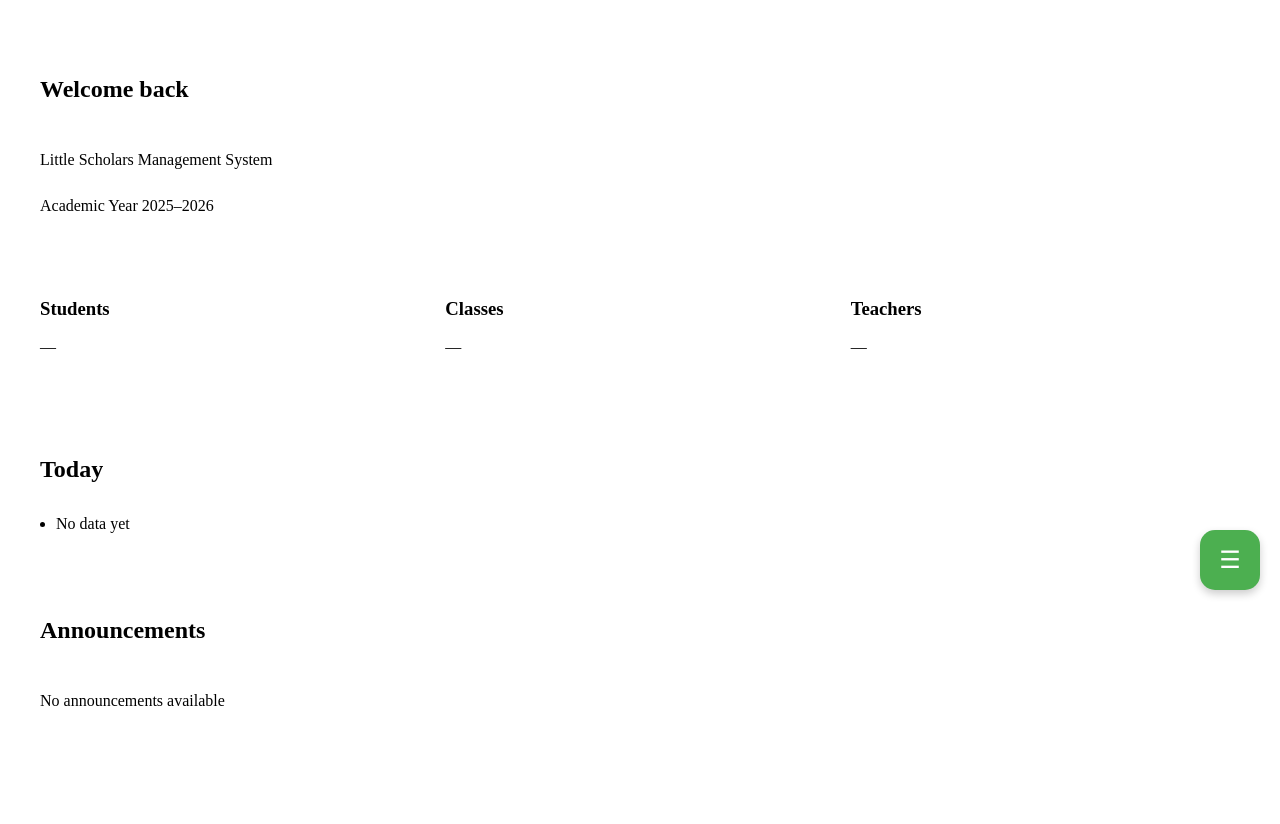
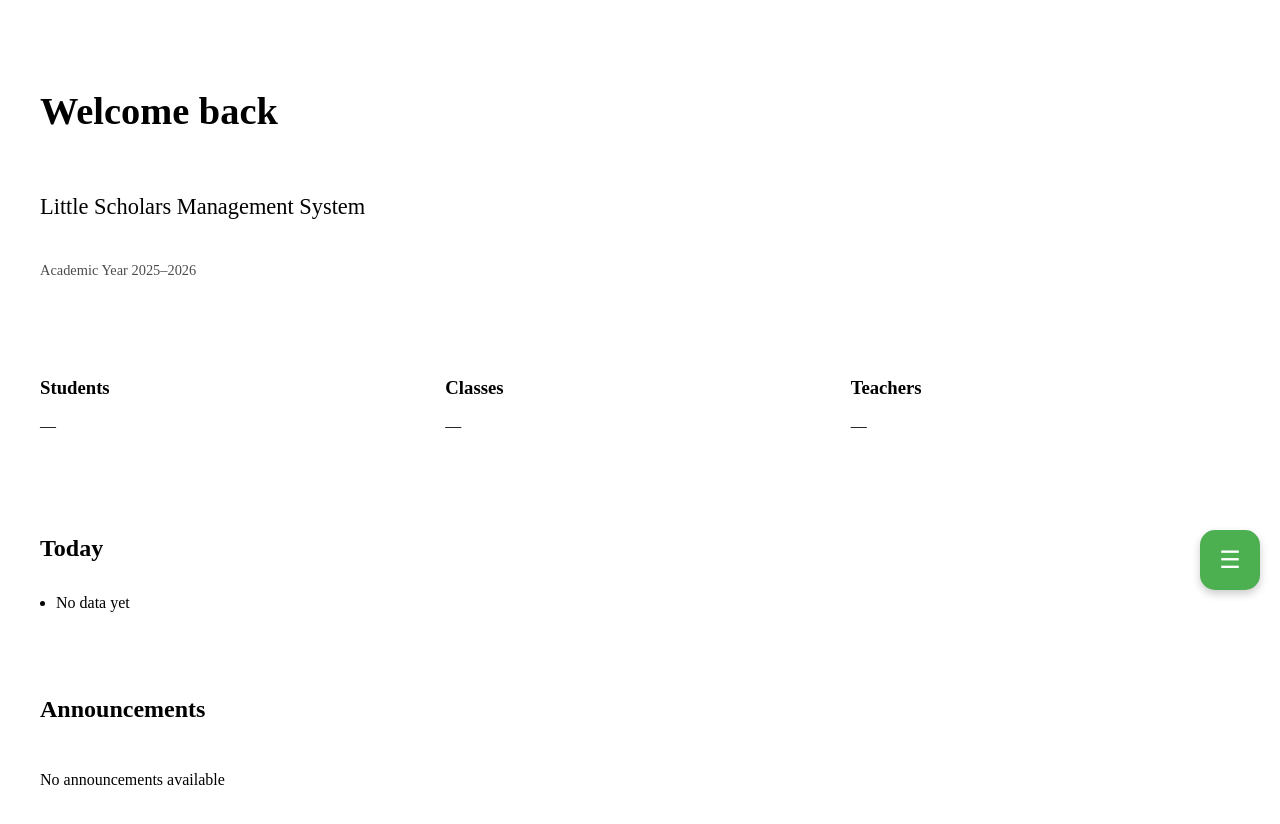
Before and after one commit to Shun89303/little-scholars-protocol, a React (Vite) app: page / in a window 1280 px wide. Shown: the top 824 px of the page. Before the commit the page ends 800 px from the top, so only its background shows below. Built offline with nearby package versions, Linux system fonts and the light colour scheme.

Commit message:
v2.2 Welcome section jsx + css

```diff
--- a/src/pages/Home/Home.jsx
+++ b/src/pages/Home/Home.jsx
@@ -1,13 +1,10 @@
 import "./Home.css";
+import Welcome from "./sections/Welcome/Welcome";
 export default function Home() {
   return (
     <main className="home">
       {/* 1. Welcome / Identity Section */}
-      <section className="home-section home-welcome">
-        <h1>Welcome back</h1>
-        <p>Little Scholars Management System</p>
-        <span>Academic Year 2025–2026</span>
-      </section>
+      <Welcome />
 
       {/* 2. Mini Overview (Light Dashboard) */}
       <section className="home-section home-overview">
--- a/src/pages/Home/sections/Welcome/Welcome.css
+++ b/src/pages/Home/sections/Welcome/Welcome.css
@@ -0,0 +1,23 @@
+
+.welcome {
+  display: flex;
+  flex-direction: column;
+  gap: 0.5rem;
+}
+
+.welcome-title {
+  font-size: clamp(1.8rem, 4vw, 2.4rem);
+  font-weight: 600;
+  line-height: 1.2;
+}
+
+.welcome-subtitle {
+  font-size: clamp(1.1rem, 2.5vw, 1.4rem);
+  font-weight: 500;
+  line-height: 1.3;
+}
+
+.welcome-meta {
+  font-size: 0.9rem;
+  opacity: 0.7;
+}
--- a/src/pages/Home/sections/Welcome/Welcome.jsx
+++ b/src/pages/Home/sections/Welcome/Welcome.jsx
@@ -0,0 +1,18 @@
+
+import './Welcome.css';
+
+export default function Welcome() {
+  return (
+    <section className="home-section welcome">
+      <h1 className="welcome-title">Welcome back</h1>
+
+      <h2 className="welcome-subtitle">
+        Little Scholars Management System
+      </h2>
+
+      <p className="welcome-meta">
+        Academic Year 2025–2026
+      </p>
+    </section>
+  );
+}
```
